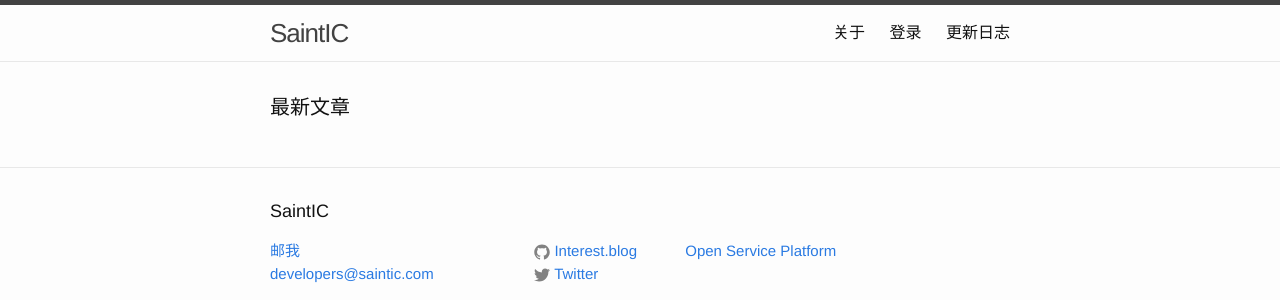
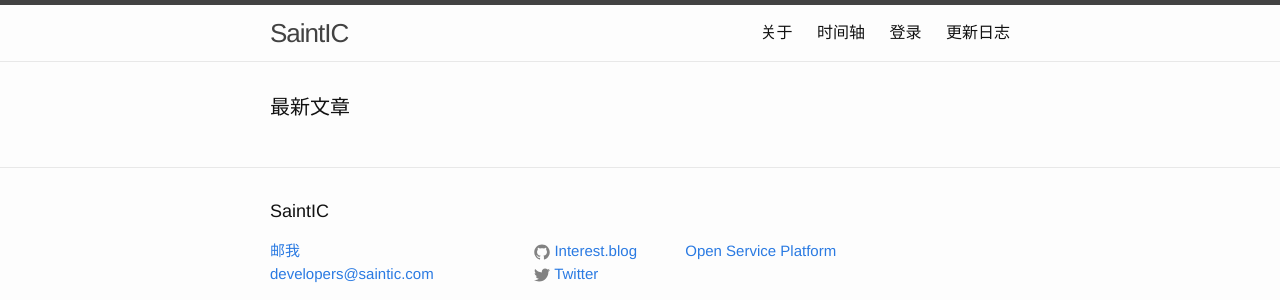
Before and after one commit to saintic/Interest.blog, a Flask app: page / in a window 1280 px wide. Shown: the top 300 px of the page. Run offline with Flask 2, Linux system fonts and the light colour scheme; data that the repository does not hold is empty; some libraries are stand-ins or nearby versions.

Commit message:
时间轴

```diff
--- a/templates/public/nav.html
+++ b/templates/public/nav.html
@@ -11,6 +11,7 @@
         </a>
         <div class="trigger">
           <a class="page-link" href="{{ url_for('blogShow', bid=113) }}">关于</a>
+          <a class="page-link" href="{{ url_for('blogShow', bid=121) }}">时间轴</a>
           {% if g.signin %}
               <a class="page-link" href="{{ url_for('logout') }}"><attr title="Byebye {{ g.username }}">注销</attr></a>
               <a class="page-link" href="{{ url_for('blogWrite') }}">创作</a>
```
